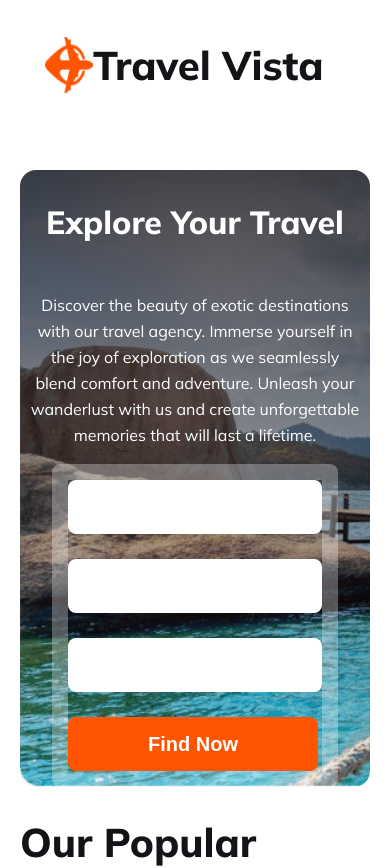
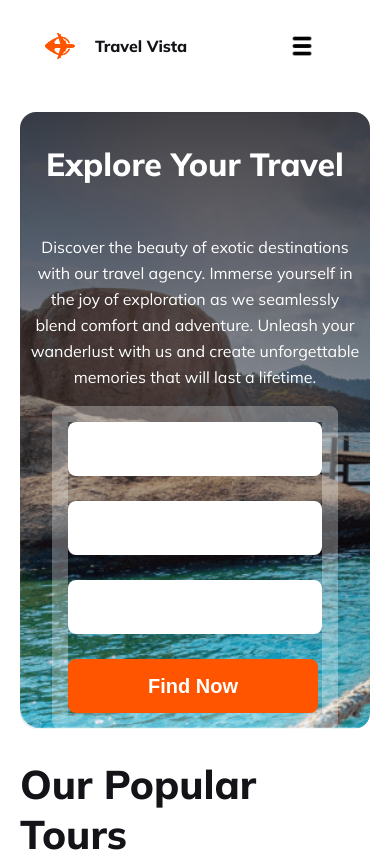
Before and after one commit to ahsanrkabir/b9a2-travel-vista, a plain HTML site: page index.html in a window 390 px wide. Shown: the top 868 px of the page. Drawn offline with Linux system fonts and the light colour scheme.

Commit message:
finished all section with html, styles and responsive

```diff
--- a/index.html
+++ b/index.html
@@ -18,8 +18,9 @@
         <!-- nav -->
         <nav>
             <div class="nav-logo">
-                <img src="images/Group 40071 (2).png" alt="">
+                <img class="nav-img" src="images/Group 40071 (2).png" alt="">
                 <h3 class="nav-title">Travel Vista</h3>
+                <img class="nav-bar" src="images/nav.png" alt="">
             </div>
             <div class="nav-list">
                 <ul>
@@ -245,6 +246,7 @@
             </div>
         </section>
     </main>
+    <!-- footer -->
     <footer>
         <div class="footer-logo">
             <img src="images/Group 40071 (2).png" alt="">
--- a/styles/travel.css
+++ b/styles/travel.css
@@ -52,9 +52,14 @@ nav div {
     width: 300px;
 }
 
-nav img {
+.nav-img {
+    margin-right: 20px;
     width: 48px;
     height: 56.008px;
+}
+
+.nav-bar {
+    display: none;
 }
 
 .nav-title {
@@ -441,8 +446,26 @@ footer {
 
     /* nav */
     nav {
+        padding-top: 20px;
         flex-direction: column;
         text-align: center;
+    }
+
+    .nav-img {
+        width: 10%;
+        height: 10%;
+    }
+
+    .nav-bar {
+        width: 10%;
+        height: 10%;
+        padding-left: 100px;
+        display: block;
+    }
+
+    .nav-title {
+        font-size: 1rem;
+        font-weight: 800;
     }
 
     nav ul {
@@ -582,94 +605,3 @@ footer {
     }
 
 }
-
-
-
-
-/* responsive styles - smaller devices */
-
-/* @media screen and (max-width: 600px) {
-    body {
-        margin: 0;
-        padding: 0;
-    }
-
-    .section-info {
-        padding: 0 20px;
-    }
-
-    nav {
-        flex-direction: column;
-    }
-
-    .nav-list {
-        margin: 0;
-        padding: 0;
-        visibility: hidden;
-    }
-
-    .banner-container {
-        margin: 0 20px;
-        padding: 0;
-        display: flex;
-        flex-direction: column;
-    }
-
-    .banner-title {
-        padding: 0;
-        font-size: 2rem;
-    }
-
-    .banner-info {
-        padding: 0;
-    }
-
-    .banner-form-container {
-        margin-bottom: 30px;
-    }
-
-    .banner-form {
-        flex-direction: column;
-    }
-
-    .banner-form input {
-        width: 250px;
-    }
-
-    #btn-banner {
-        width: 250px;
-    }
-
-    .tour-container {
-        margin-bottom: 25px;
-        margin-top: 25px;
-        flex-direction: column;
-        gap: 50px;
-        padding: 0 10px;
-    }
-
-    .tour-content {
-        width: 100%;
-    }
-
-    .tour-img-container img {
-        width: 135%;
-    }
-
-    .destination-content {
-        width: 100%;
-    }
-
-    .destination-collage {
-        display: flex;
-        flex-direction: column;
-    }
-
-    .collage-row {
-        flex-direction: column;
-    }
-
-    .card {
-        width: 100%;
-    }
-} */
```
Also changed, not shown: images/nav.png (added).
